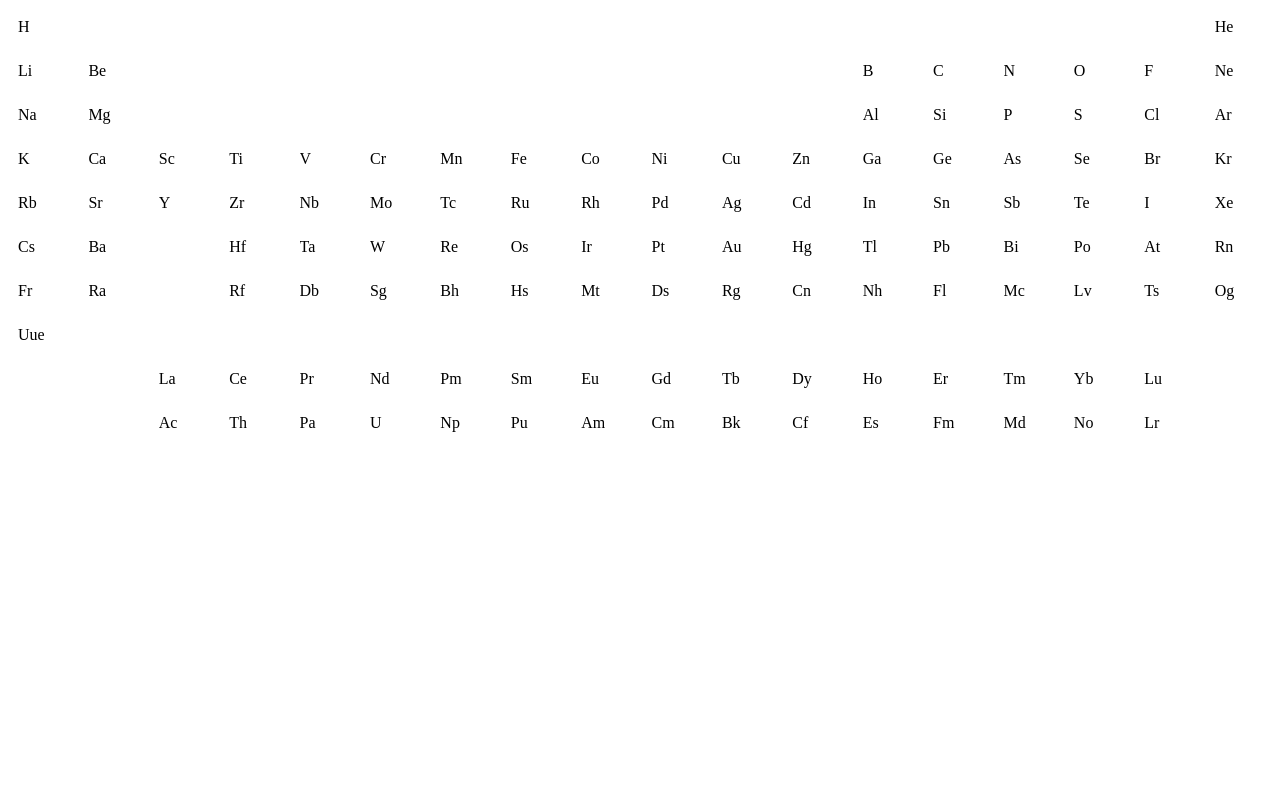
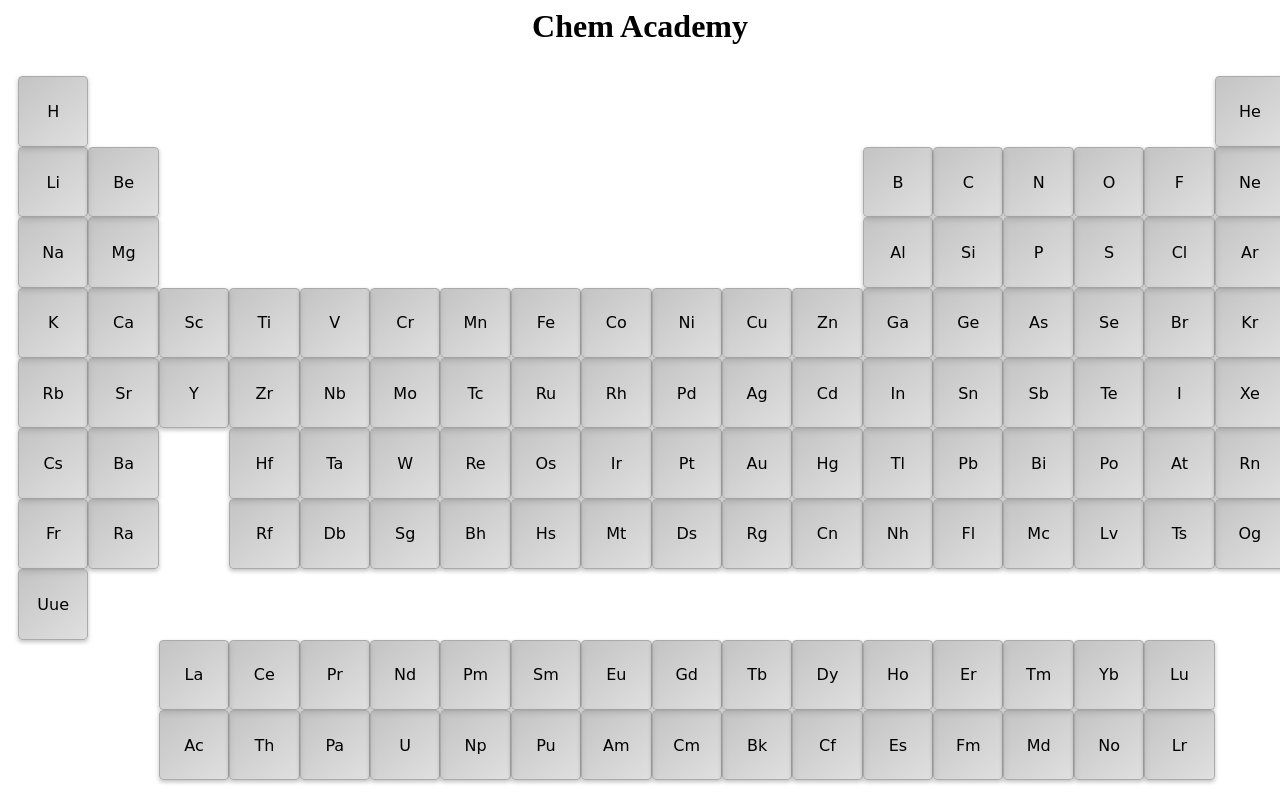
Before and after one commit to WilyHyperion/ChemAcademy, a website: page public/pages/index.html in a window 1280 px wide. Drawn offline with Linux system fonts and the light colour scheme; files whose address does not match are found by name; a web font is replaced by a local one.

Commit message:
table work

```diff
--- a/public/css/style.css
+++ b/public/css/style.css
@@ -2,8 +2,23 @@
 .element{
     overflow: hidden;
     cursor: pointer;
-    height: 5.5vh;
+    height: 5.5vw;
     width: 5.5vw;
+    box-sizing: border-box;
+    background: linear-gradient(139.82deg, rgba(111, 111, 111, 0.4) 6.83%, rgba(171, 171, 171, 0.156) 163.81%);
+    border: 0.5px solid #AAAAAA;
+    box-shadow: 0px 2px 4px rgba(0, 0, 0, 0.25);
+    backdrop-filter: blur(2px);
+    border-radius: 4px;
+    display: flex;
+    justify-content: center;
+    align-items: center;
+    font-family: 'MuseoModerno', cursive;
+}
+#title{
+    width: 100%;
+    text-align: center;
+
 }
 #ptable{
     display: grid;
--- a/public/pages/index.html
+++ b/public/pages/index.html
@@ -9,6 +9,7 @@
 </head>
 </head>
 <body>
+    <h1 id = "title">Chem Academy</h1>
     <div id = "ptable">
 
     </div>
@@ -34,7 +35,6 @@
     }
     load();
     </script>
-    <model-3d background-color="#ffffff" src="https://storage.googleapis.com/search-ar-edu/periodic-table/element_115_moscovium/element_115_moscovium.glb"> </model-3d>
 
 </body>
 </html>
```
Also changed, not shown: public/data/copyinfo.json, 1 other file.
